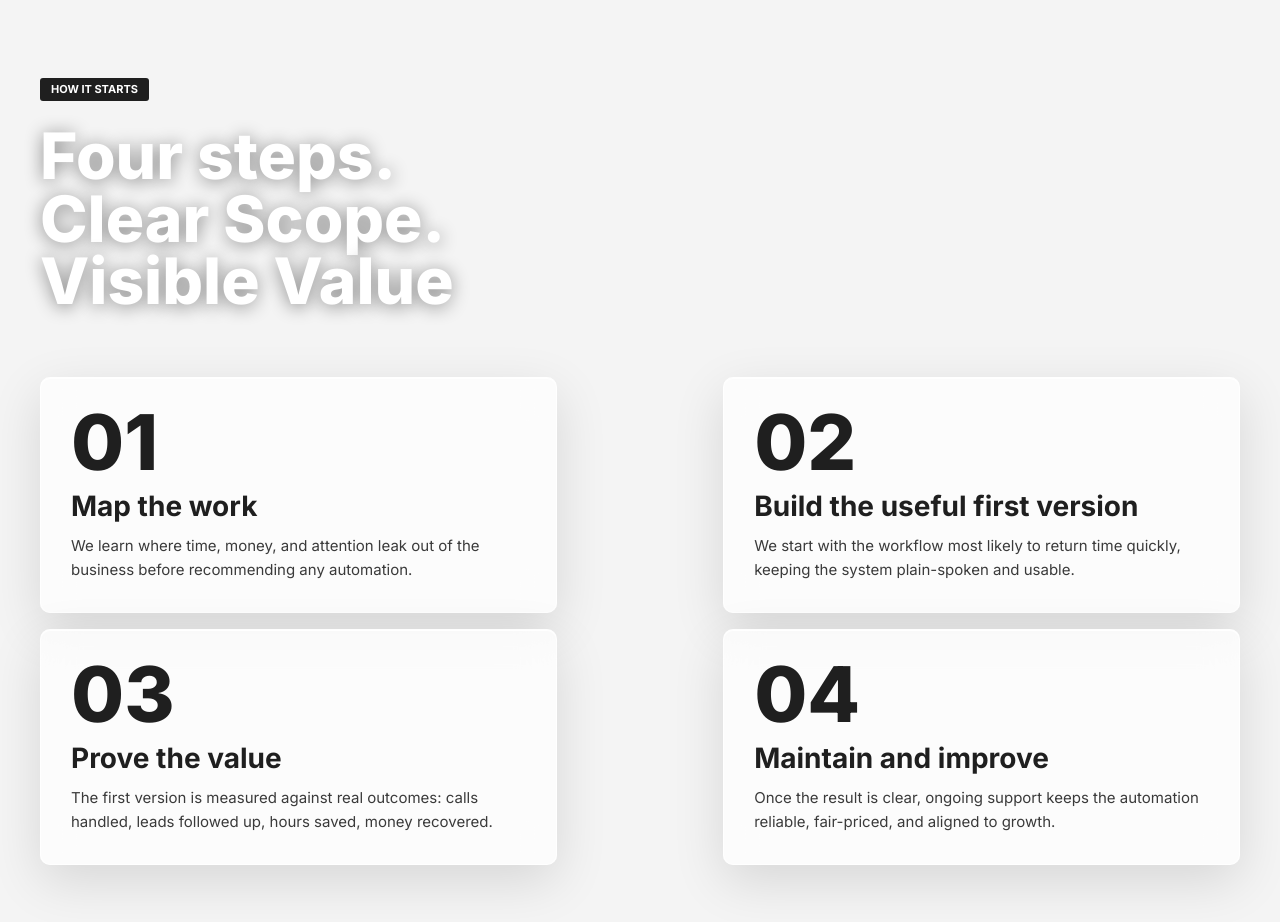
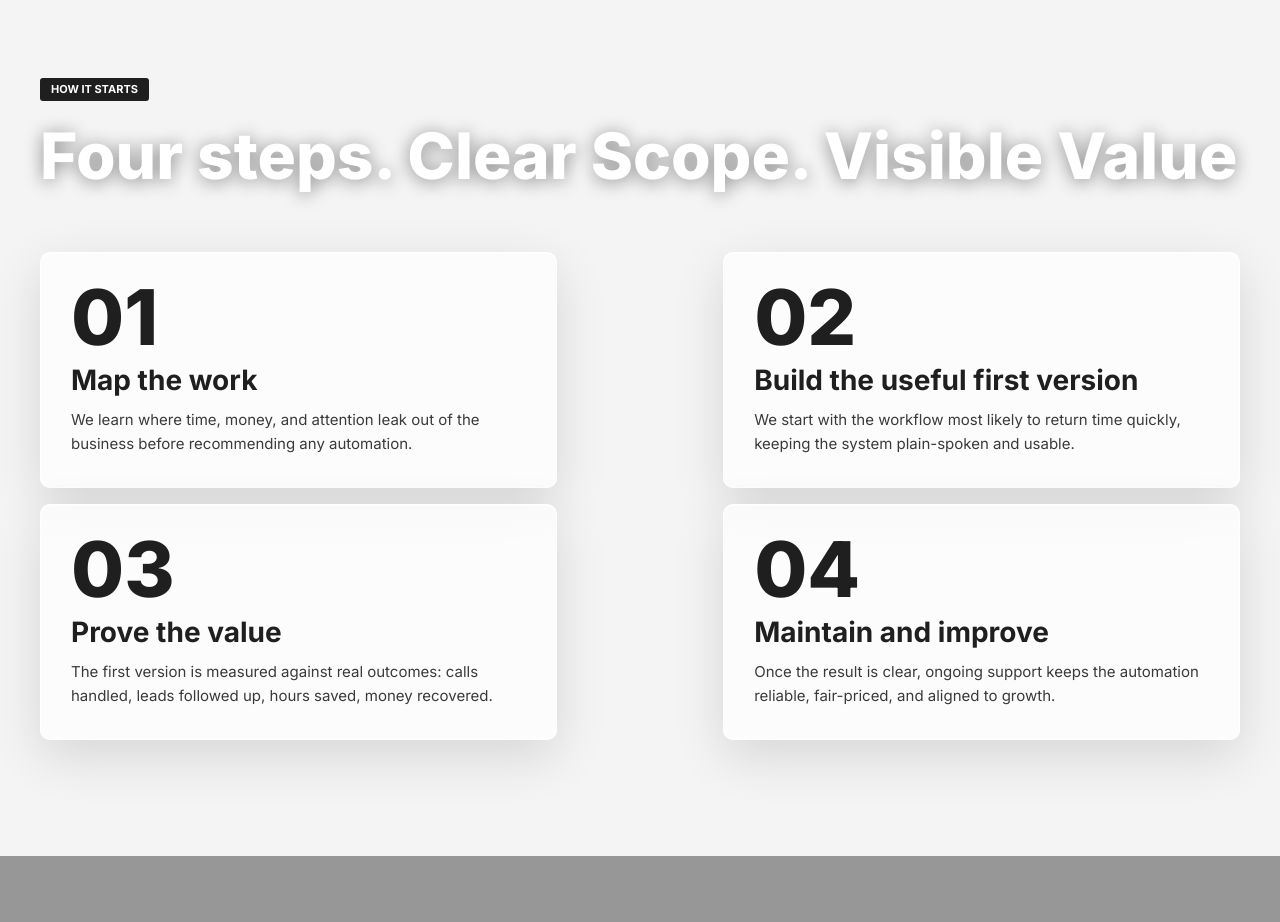
Before and after one commit to Ozhtropic/website, a React (Vite) app: page / in a window 1280 px wide. Shown: the part 6460-7382 px from the top of the page. Built offline with nearby package versions, Linux system fonts and the light colour scheme.

Commit message:
Set process heading to one line

```diff
--- a/src/content/siteContent.ts
+++ b/src/content/siteContent.ts
@@ -232,7 +232,7 @@ const en: SiteContent = {
   },
   processIntro: {
     eyebrow: "How it starts",
-    chip: "Four steps.\nClear Scope.\nVisible Value",
+    chip: "Four steps. Clear Scope. Visible Value",
   },
   process: [
     {
--- a/src/styles.css
+++ b/src/styles.css
@@ -787,14 +787,13 @@ button {
 }
 
 .process-heading h2 {
-  max-width: 15ch;
+  max-width: 44ch;
   margin: 24px 0 0;
   color: var(--white);
   font-size: clamp(40px, 5vw, 72px);
   font-weight: 800;
   line-height: 0.98;
   text-shadow: 0 2px 18px rgba(0, 0, 0, 0.45);
-  white-space: pre-line;
 }
 
 .process-grid {
```
